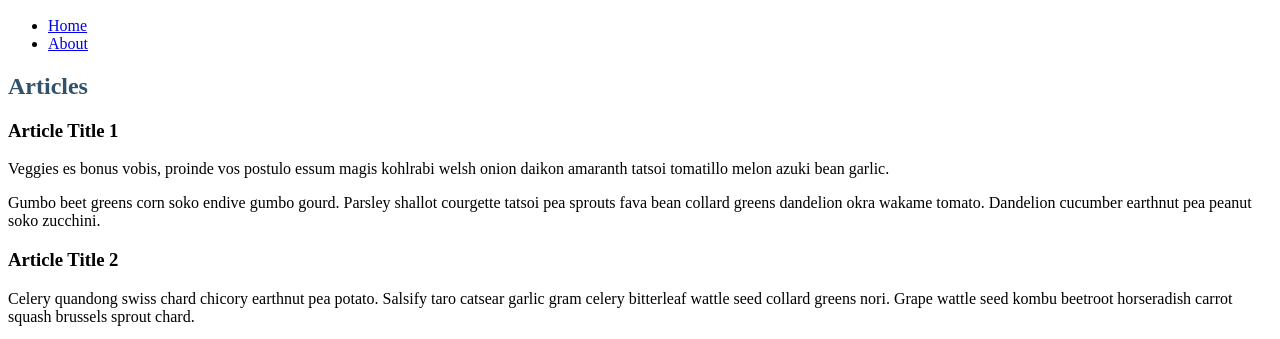
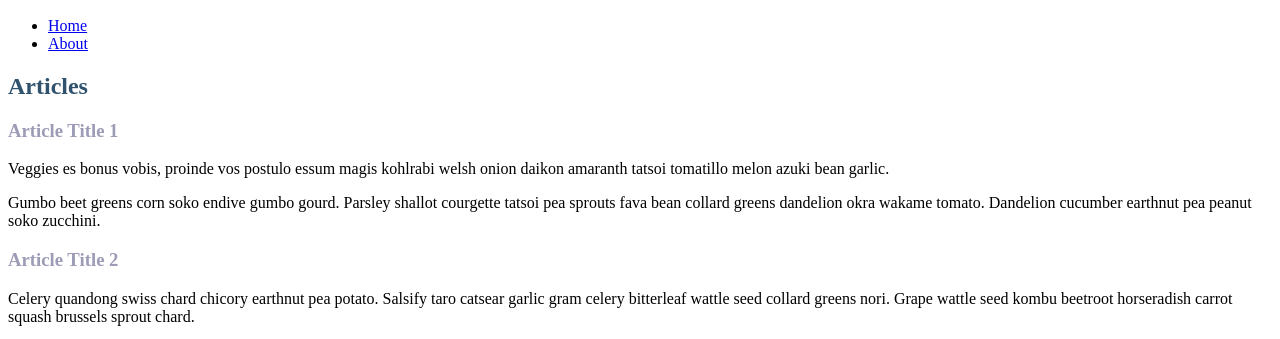
Before and after one commit to moseslee90/blog-simple, a plain HTML site: page doggie/index.html in a window 1280 px wide. Shown: the part 434-773 px from the top of the page. Drawn offline with Linux system fonts and the light colour scheme.

Commit message:
changed text color of h3 in sections

```diff
--- a/doggie/css/main.css
+++ b/doggie/css/main.css
@@ -1,3 +1,6 @@
+h3 {
+	color: #9D9CB6
+}
 h1, h2, #footer_title {
 	color: #30526C
 }
```
